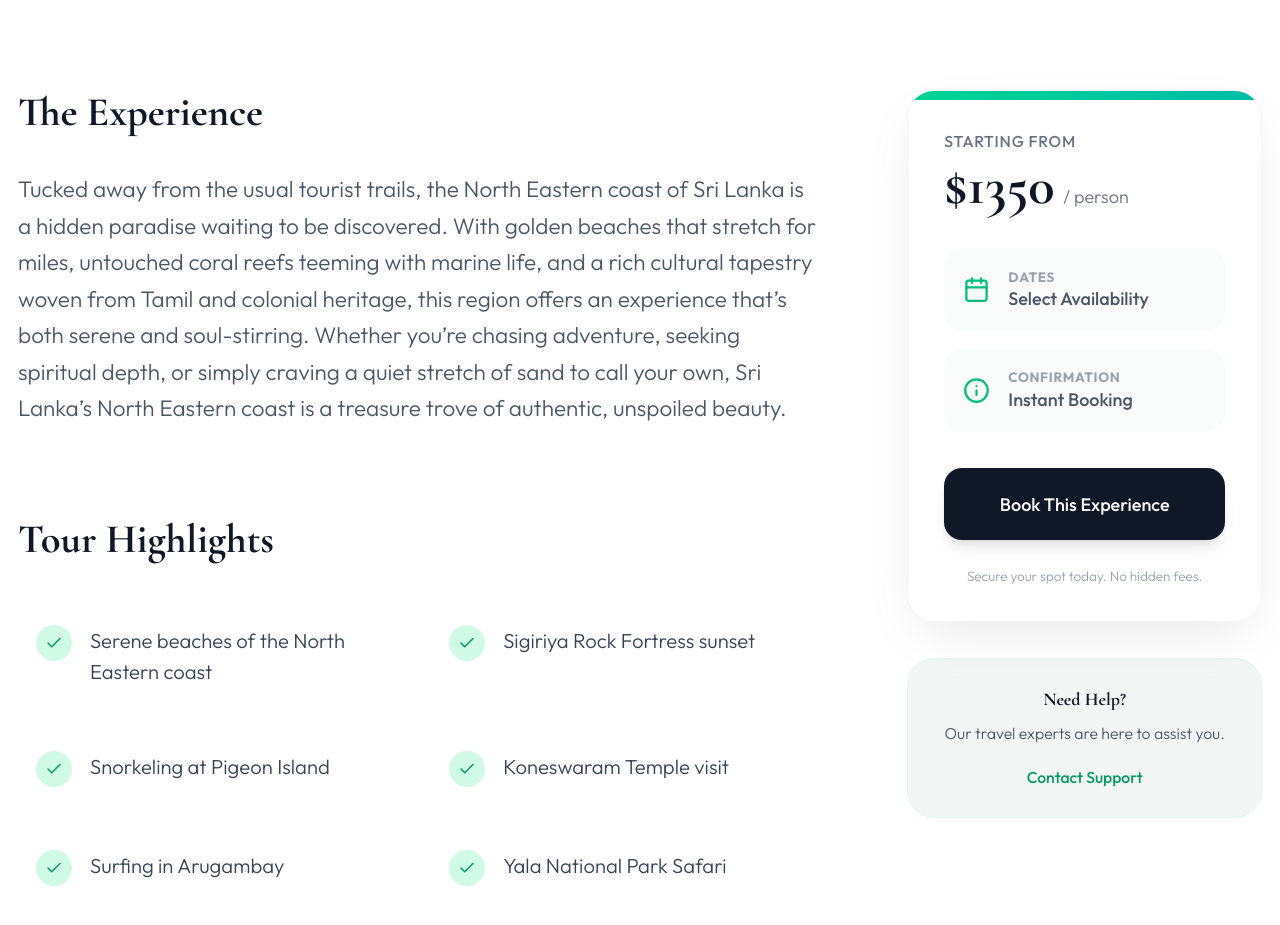
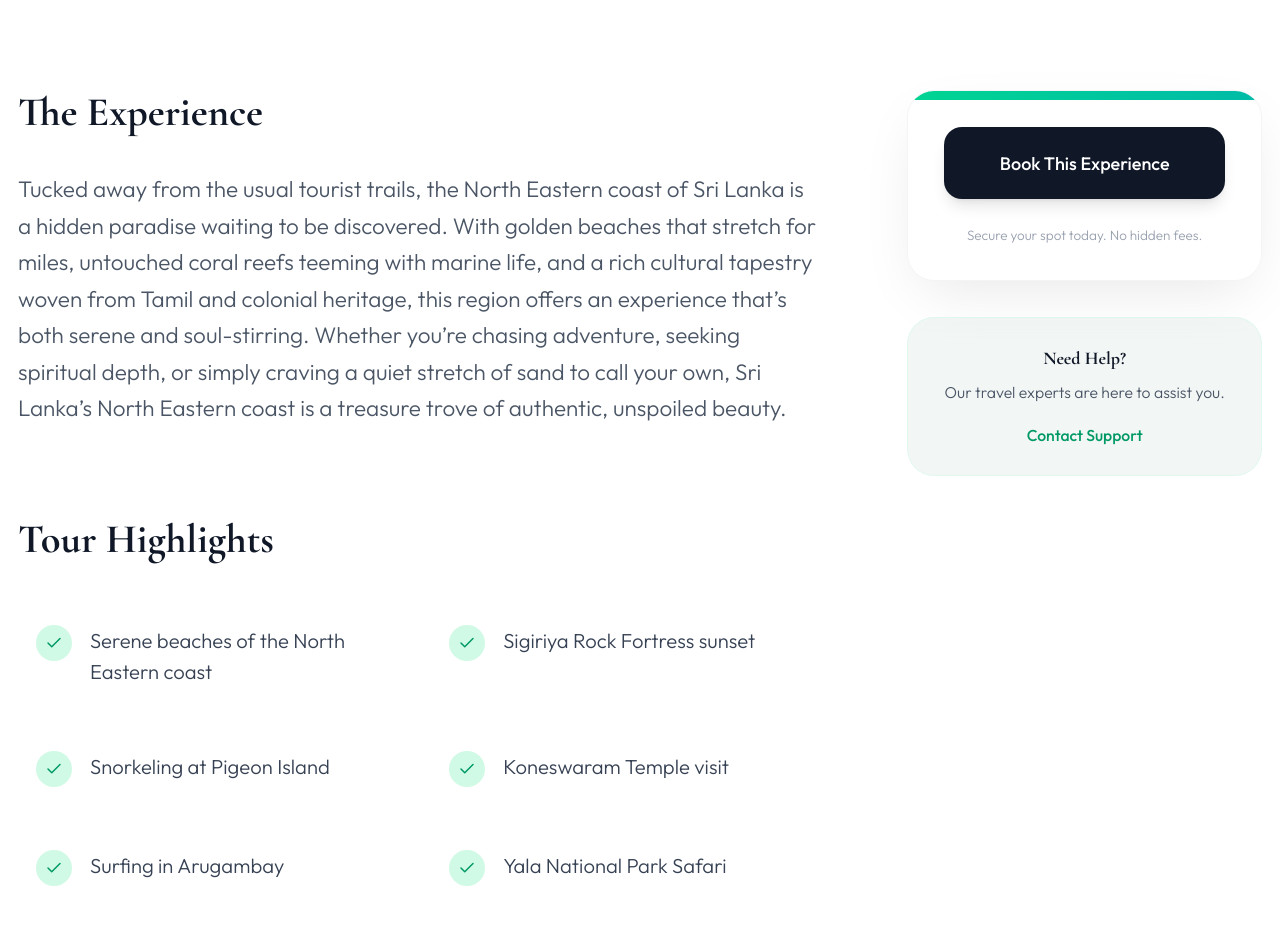
Before and after one commit to Chandula1999/letsgoceylon-travel-agency, a Next.js app: page /tours/1 in a window 1280 px wide. Shown: the part 800-1725 px from the top of the page. Built offline with nearby package versions, Linux system fonts and the light colour scheme.

Commit message:
feat: Introduce blog functionality, about page, and essential layout components.

```diff
--- a/app/tours/[id]/page.tsx
+++ b/app/tours/[id]/page.tsx
@@ -8,6 +8,7 @@ import TourItinerary from "@/components/TourItinerary";
 import { Check, Calendar, Info, ShieldCheck, CreditCard, X } from "lucide-react";
 import { motion } from "framer-motion";
 import { TOURS } from "@/data/tours";
+import Link from "next/link";
 
 export default function SingleTourPage() {
     const params = useParams();
@@ -175,34 +176,16 @@ export default function SingleTourPage() {
                             >
                                 <div className="absolute top-0 left-0 w-full h-2 bg-gradient-to-r from-emerald-400 to-teal-500" />
 
-                                <div className="mb-8">
-                                    <span className="text-gray-500 text-sm uppercase tracking-wider font-medium">Starting from</span>
-                                    <div className="flex items-baseline gap-2 mt-1">
-                                        <span className="text-5xl font-serif font-bold text-gray-900">${tour.price}</span>
-                                        <span className="text-gray-500 font-light">/ person</span>
-                                    </div>
-                                </div>
+                                {/* Price section removed */}
 
-                                <div className="space-y-4 mb-8">
-                                    <div className="flex items-center gap-4 text-gray-600 bg-gray-50/80 p-4 rounded-2xl hover:bg-emerald-50/50 transition-colors cursor-pointer border border-transparent hover:border-emerald-100">
-                                        <Calendar className="w-6 h-6 text-emerald-500" />
-                                        <div>
-                                            <span className="block text-xs uppercase tracking-wider text-gray-400 font-bold">Dates</span>
-                                            <span className="font-medium">Select Availability</span>
-                                        </div>
-                                    </div>
-                                    <div className="flex items-center gap-4 text-gray-600 bg-gray-50/80 p-4 rounded-2xl hover:bg-emerald-50/50 transition-colors cursor-pointer border border-transparent hover:border-emerald-100">
-                                        <Info className="w-6 h-6 text-emerald-500" />
-                                        <div>
-                                            <span className="block text-xs uppercase tracking-wider text-gray-400 font-bold">Confirmation</span>
-                                            <span className="font-medium">Instant Booking</span>
-                                        </div>
-                                    </div>
-                                </div>
+                                {/* Price and Dates sections removed */}
 
-                                <button className="w-full bg-gray-900 text-white font-medium py-5 rounded-2xl hover:bg-emerald-600 transition-all duration-300 shadow-lg hover:shadow-emerald-200 transform hover:-translate-y-1">
+                                <Link
+                                    href="/contact"
+                                    className="w-full block text-center bg-gray-900 text-white font-medium py-5 rounded-2xl hover:bg-emerald-600 transition-all duration-300 shadow-lg hover:shadow-emerald-200 transform hover:-translate-y-1"
+                                >
                                     Book This Experience
-                                </button>
+                                </Link>
 
                                 <p className="text-center text-xs text-gray-400 mt-6 font-light">
                                     Secure your spot today. No hidden fees.
--- a/package.json
+++ b/package.json
@@ -9,11 +9,13 @@
     "lint": "eslint"
   },
   "dependencies": {
+    "@types/react-datepicker": "^6.2.0",
     "clsx": "^2.1.1",
     "framer-motion": "^12.23.25",
     "lucide-react": "^0.555.0",
     "next": "16.0.7",
     "react": "19.2.0",
+    "react-datepicker": "^9.1.0",
     "react-dom": "19.2.0",
     "tailwind-merge": "^3.4.0"
   },
```
Also changed, not shown: 1 other file (tests, documents, lock files or other folders).
